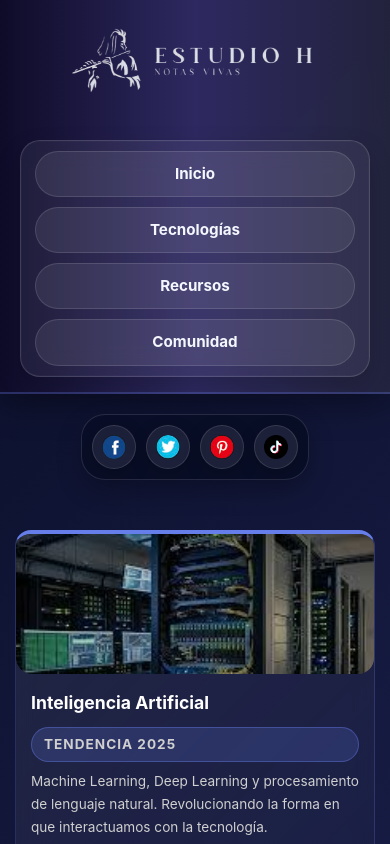
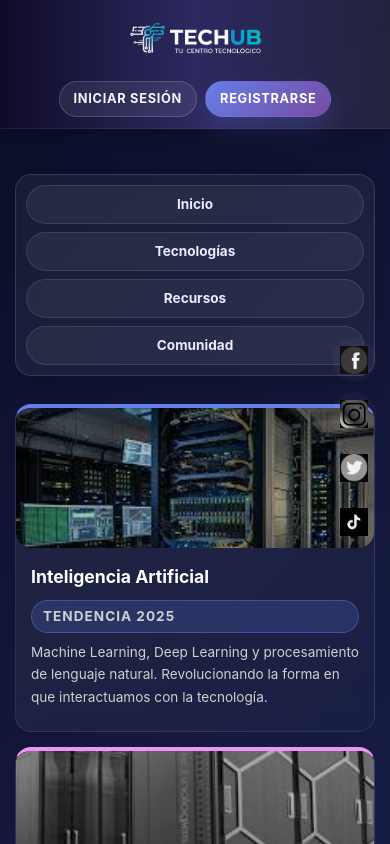
Before and after one commit to hdylan-sif-lang/eva2bim2, a plain HTML site: page index.html in a window 390 px wide. Shown: the top 844 px of the page. Drawn offline with Linux system fonts and the light colour scheme.

Commit message:
correcion de header, corecciond de css y cambio de logo

```diff
--- a/estilo.css
+++ b/estilo.css
@@ -19,12 +19,13 @@ html {
 
 body {
     font-family: 'Inter', 'Segoe UI', Tahoma, Geneva, Verdana, sans-serif;
+    font-size: 15px;
     background: linear-gradient(135deg, #0a0e27 0%, #1a1f4b 50%, #16213e 100%);
     color: #e0e0e0;
     min-height: 100vh;
     display: flex;
     flex-direction: column;
-    line-height: 1.6;
+    line-height: 1.55;
 }
 
 a {
@@ -44,9 +45,10 @@ a {
     background: linear-gradient(90deg, rgba(15, 12, 41, 0.95) 0%, rgba(48, 43, 99, 0.95) 50%, rgba(36, 36, 62, 0.95) 100%);
     backdrop-filter: blur(10px);
     color: #ffffff;
-    padding: 20px 40px;
-    box-shadow: 0 8px 32px rgba(0, 0, 0, 0.4);
-    border-bottom: 2px solid rgba(102, 126, 234, 0.3);
+    padding: 11px 28px;
+    min-height: 60px;
+    box-shadow: 0 5px 18px rgba(0, 0, 0, 0.3);
+    border-bottom: 1px solid rgba(102, 126, 234, 0.15);
     position: sticky;
     top: 0;
     z-index: 1000;
@@ -61,13 +63,61 @@ a {
 }
 
 .logo img {
-    width: 400px;
+    width: 190px;
     height: auto;
     display: block;
 }
 
 .logo:hover {
-    transform: scale(1.05);
+    transform: scale(1.02);
+}
+
+.header-actions {
+    display: flex;
+    align-items: center;
+    gap: 10px;
+}
+
+.btn {
+    display: inline-flex;
+    align-items: center;
+    justify-content: center;
+    padding: 8px 16px;
+    font-size: 0.85rem;
+    border-radius: 999px;
+    font-weight: 700;
+    text-transform: uppercase;
+    letter-spacing: 0.7px;
+    transition: all 0.25s ease;
+    border: 1px solid transparent;
+}
+
+.btn-primary {
+    background: linear-gradient(135deg, #667eea, #764ba2);
+    color: #ffffff;
+    box-shadow: 0 12px 24px rgba(102, 126, 234, 0.2);
+}
+
+.btn-primary:hover {
+    transform: translateY(-1px);
+    box-shadow: 0 14px 28px rgba(102, 126, 234, 0.3);
+}
+
+.btn-secondary {
+    background: rgba(255, 255, 255, 0.08);
+    color: #f5f7ff;
+    border-color: rgba(255, 255, 255, 0.16);
+}
+
+.btn-secondary:hover {
+    background: rgba(255, 255, 255, 0.14);
+    transform: translateY(-1px);
+}
+
+.main-nav {
+    margin: 24px auto 32px;
+    max-width: 1180px;
+    width: 100%;
 }
 
 .social-links {
@@ -114,38 +164,47 @@ a {
     display: flex;
     justify-content: center;
     width: 100%;
-    padding: 10px 14px;
-    background: rgba(255, 255, 255, 0.06);
-    border: 1px solid rgba(255, 255, 255, 0.14);
+    padding: 8px 12px;
+    background: rgba(255, 255, 255, 0.05);
+    border: 1px solid rgba(255, 255, 255, 0.12);
     border-radius: 999px;
-    box-shadow: inset 0 0 0 1px rgba(255, 255, 255, 0.02), 0 10px 25px rgba(0, 0, 0, 0.18);
-    backdrop-filter: blur(14px);
+    box-shadow: inset 0 0 0 1px rgba(255, 255, 255, 0.01), 0 8px 20px rgba(0, 0, 0, 0.15);
+    backdrop-filter: blur(12px);
 }
 
 .nav-items {
     display: flex;
-    gap: 22px;
+    gap: 8px;
 }
 
 .nav-links a {
+    position: relative;
     display: inline-flex;
     align-items: center;
     justify-content: center;
-    padding: 10px 18px;
-    font-size: 1rem;
+    padding: 8px 16px;
+    font-size: 0.88rem;
     font-weight: 700;
-    color: #f5f7ff;
+    color: #e8ecff;
     border-radius: 999px;
-    background: rgba(255, 255, 255, 0.08);
-    border: 1px solid rgba(255, 255, 255, 0.12);
-    transition: transform 0.3s ease, background 0.3s ease, box-shadow 0.3s ease, color 0.3s ease;
+    background: rgba(255, 255, 255, 0.06);
+    border: 1px solid rgba(255, 255, 255, 0.1);
+    transition: all 0.3s cubic-bezier(0.34, 1.56, 0.64, 1);
 }
 
 .nav-links a:hover {
-    background: linear-gradient(135deg, rgba(102, 126, 234, 0.35), rgba(118, 75, 162, 0.28));
+    background: linear-gradient(135deg, rgba(102, 126, 234, 0.4), rgba(118, 75, 162, 0.32));
     color: #ffffff;
     transform: translateY(-2px);
-    box-shadow: 0 12px 24px rgba(102, 126, 234, 0.18);
+    box-shadow: 0 10px 20px rgba(102, 126, 234, 0.2);
+}
+
+.main-nav .nav-items {
+    justify-content: center;
+}
+
+.main-nav .nav-links a {
+    min-width: 120px;
 }
 
 .social-floating {
@@ -353,7 +412,7 @@ a {
 
 .tarjeta h3 {
     color: #ffffff;
-    font-size: 1.3rem;
+    font-size: 1.15rem;
     margin-bottom: 10px;
     margin-top: 0;
     font-weight: 700;
@@ -361,20 +420,20 @@ a {
 
 .tarjeta p {
     color: #d0d0d0;
-    line-height: 1.7;
+    line-height: 1.65;
     margin-bottom: 8px;
-    font-size: 0.95rem;
+    font-size: 0.9rem;
 }
 
 .nota {
     font-weight: 700;
     color: #667eea;
-    font-size: 0.85rem;
+    font-size: 0.78rem;
     text-transform: uppercase;
     letter-spacing: 1px;
-    margin-bottom: 15px;
+    margin-bottom: 14px;
     display: inline-block;
-    padding: 5px 12px;
+    padding: 4px 11px;
     background: rgba(102, 126, 234, 0.2);
     border-radius: 20px;
     border: 1px solid rgba(102, 126, 234, 0.4);
@@ -436,7 +495,28 @@ a {
 /* TABLETS: Menor a 992px -> Rejilla pasa estrictamente a 2 columnas */
 @media (max-width: 991px) {
     .navbar {
-        padding: 18px 30px;
+        padding: 11px 24px;
+        flex-wrap: wrap;
+        gap: 12px;
+    }
+
+    .logo img {
+        width: 170px;
+    }
+
+    .header-actions {
+        width: 100%;
+        justify-content: flex-end;
+        gap: 8px;
+    }
+
+    .btn {
+        font-size: 0.8rem;
+        padding: 7px 14px;
+    }
+
+    .main-nav {
+        margin: 20px auto 28px;
     }
 
     .grid-contenido {
@@ -445,7 +525,7 @@ a {
     }
 
     .dashboard-container {
-        margin: 50px auto;
+        margin: 40px auto;
         padding: 0 25px;
     }
 
@@ -462,30 +542,43 @@ a {
 @media (max-width: 599px) {
     .navbar {
         flex-direction: column; /* Apila el menú de forma vertical ordenada */
-        gap: 20px;
-        padding: 15px 20px;
+        gap: 14px;
+        padding: 11px 18px;
     }
 
     .logo img {
-        width: 280px; /* Reducción proporcional del logo en móviles */
+        width: 170px; /* Reducción proporcional del logo en móviles */
+    }
+
+    .header-actions {
+        width: 100%;
+        justify-content: center;
+        gap: 8px;
+    }
+
+    .btn {
+        font-size: 0.8rem;
+        padding: 7px 14px;
     }
 
     .nav-links {
         flex-direction: column; /* Apilamiento vertical ordenado de los enlaces */
-        gap: 15px;
+        gap: 10px;
         width: 100%;
-        border-radius: 20px;
+        border-radius: 16px;
+        padding: 10px;
+        background: rgba(255, 255, 255, 0.05);
     }
 
     .nav-items {
         flex-direction: column;
         width: 100%;
-        gap: 10px;
+        gap: 8px;
     }
 
     .nav-links a {
-        font-size: 0.95rem;
-        padding: 10px 15px;
+        font-size: 0.85rem;
+        padding: 8px 14px;
         width: 100%;
         text-align: center;
     }
@@ -512,7 +605,7 @@ a {
     }
 
     .dashboard-container {
-        margin: 30px auto;
+        margin: 25px auto;
         padding: 0 15px;
     }
 
@@ -534,3 +627,10 @@ a {
         margin-top: 50px;
     }
 }
+
+
+/* Barra social fija a la derecha */
+.social-bar { position: fixed; right: 14px; top: 40%; display: flex; flex-direction: column; gap: 10px; z-index: 1200; }
+.social-bar a { width: 44px; height: 44px; display: inline-flex; align-items: center; justify-content: center; border-radius: 50%; overflow: hidden; background: rgba(255,255,255,0.03); transition: transform 0.18s, box-shadow 0.18s, filter 0.18s; }
+.social-bar a img { width: 28px; height: 28px; object-fit: cover; display: block; filter: grayscale(1) contrast(1.05) brightness(0.95); }
+.social-bar a:hover { transform: translateX(-6px) scale(1.03); box-shadow: 0 6px 18px rgba(0,0,0,0.35); filter: none; }
--- a/index.html
+++ b/index.html
@@ -10,9 +10,32 @@
 
     <header class="navbar">
         <a href="#" class="logo">
-            <img src="img/logo.png" alt="TechHub Logo">
+            <img src="img/techub.png" alt="TechHub Logo">
         </a>
-        <nav class="nav-links">
+        <div class="header-actions">
+            <a href="#" class="btn btn-secondary">Iniciar sesión</a>
+            <a href="#" class="btn btn-primary">Registrarse</a>
+        </div>
+    </header>
+
+    <div class="social-bar" aria-label="Redes sociales">
+      <a href="https://facebook.com/" target="_blank" rel="noopener" title="Facebook">
+        <img src="img/facebook.jpg" alt="Facebook">
+      </a>
+      <a href="https://www.instagram.com/" target="_blank" rel="noopener" title="Instagram">
+        <img src="img/ig.jpeg" alt="Instagram">
+      </a>
+      <a href="https://twitter.com/" target="_blank" rel="noopener" title="Twitter">
+        <img src="img/iconoTwitter.jpg" alt="Twitter">
+      </a>
+      <a href="https://www.tiktok.com/" target="_blank" rel="noopener" title="TikTok">
+        <img src="img/tiktok.jpeg" alt="TikTok">
+      </a>
+    </div>
+
+    <main class="dashboard-container">
+
+        <nav class="nav-links main-nav" aria-label="Navegación principal">
             <div class="nav-items">
                 <a href="#">Inicio</a>
                 <a href="#">Tecnologías</a>
@@ -20,24 +43,6 @@
                 <a href="#">Comunidad</a>
             </div>
         </nav>
-    </header>
-
-    <div class="social-floating">
-        <a href="https://www.facebook.com" class="social-icon" aria-label="Facebook">
-            <img src="img/facebook.jpg" alt="Facebook logo">
-        </a>
-        <a href="https://www.twitter.com" class="social-icon" aria-label="Twitter">
-            <img src="img/iconoTwitter.jpg" alt="Twitter logo">
-        </a>
-        <a href="https://www.pinterest.com" class="social-icon" aria-label="Pinterest">
-            <img src="img/iconoPinterest.jpg" alt="Pinterest logo">
-        </a>
-        <a href="https://www.tiktok.com" class="social-icon" aria-label="tikTok">
-            <img src="img/tiktok.jpeg" alt="TikTok logo">
-        </a>
-    </div>
-
-    <main class="dashboard-container">
 
         <section class="grid-contenido">
 
```
Also changed, not shown: img/Gemini_Generated_Image_1zjam01zjam01zja.png (added), img/techub.png (added).
